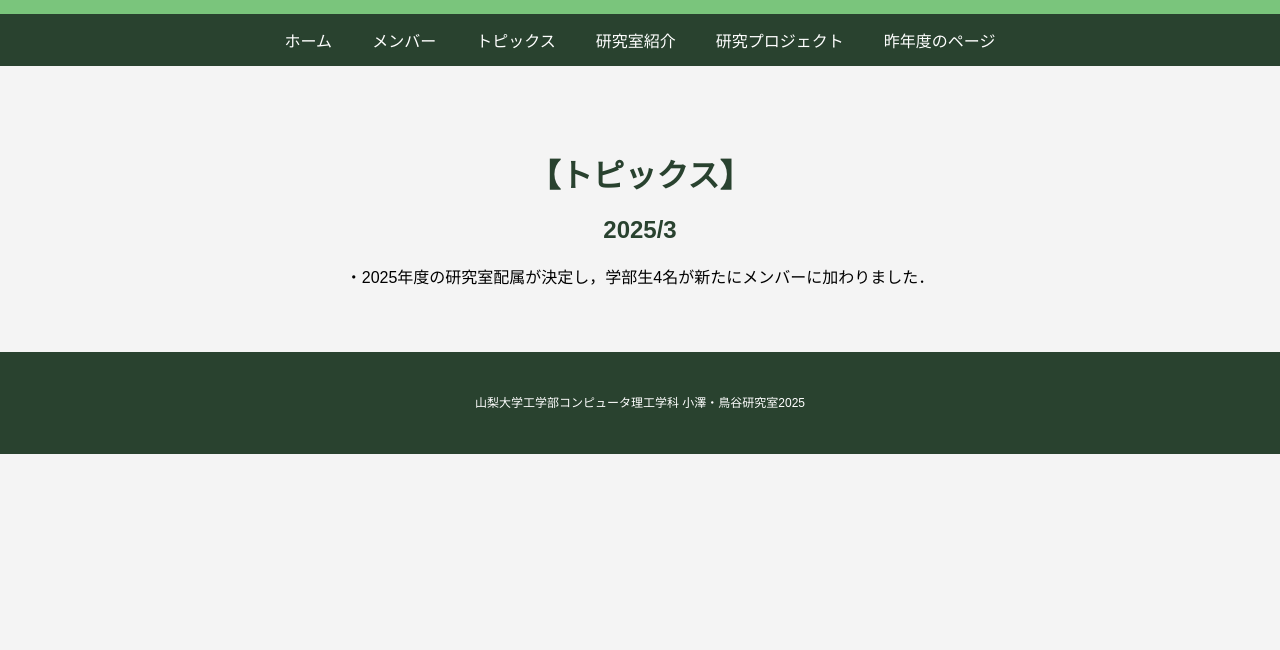
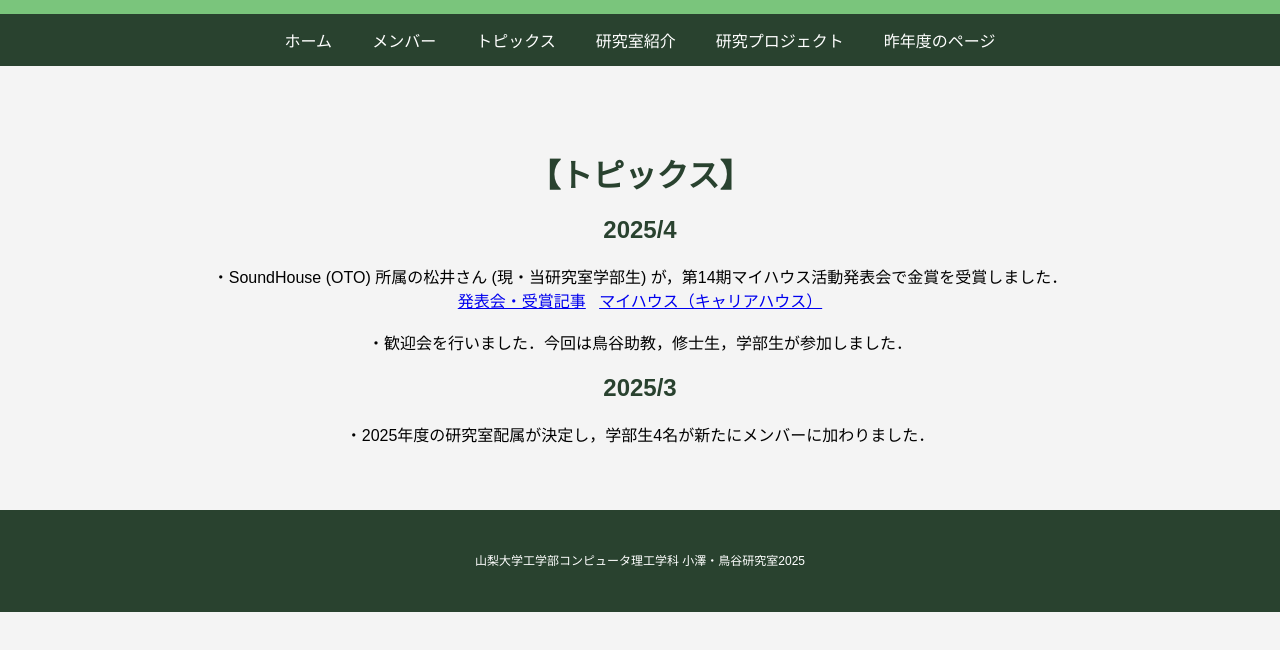
Before and after one commit to t22cs046/ozawa_toyalab_2025hp, a plain HTML site: page topic.html in a window 1280 px wide. Shown: the part 94-744 px from the top of the page. Drawn offline with Linux system fonts and the light colour scheme.

Commit message:
[CHANGE]役職変更・トピック追加

```diff
--- a/topic.html
+++ b/topic.html
@@ -112,6 +112,11 @@
             <section id="about">
                 <div style="margin: auto">
                     <h2><font size="+3">【トピックス】</font></h2>
+                    <h2>2025/4</h2>
+                    <p>・SoundHouse (OTO) 所属の松井さん (現・当研究室学部生) が，第14期マイハウス活動発表会で金賞を受賞しました．</p>
+                    <a href="https://www.eng.yamanashi.ac.jp/news/14788/">発表会・受賞記事</a>&nbsp;&nbsp;
+                    <a href="https://www.eng.yamanashi.ac.jp/risu/myhouse/career/index.html">マイハウス（キャリアハウス）</a><br><br>
+                    <p>・歓迎会を行いました．今回は鳥谷助教，修士生，学部生が参加しました．</p>
                     <h2>2025/3</h2>
                     <p>・2025年度の研究室配属が決定し，学部生4名が新たにメンバーに加わりました．</p>
                 </div>
```
Also changed, not shown: member.html (+1 -1 lines).
